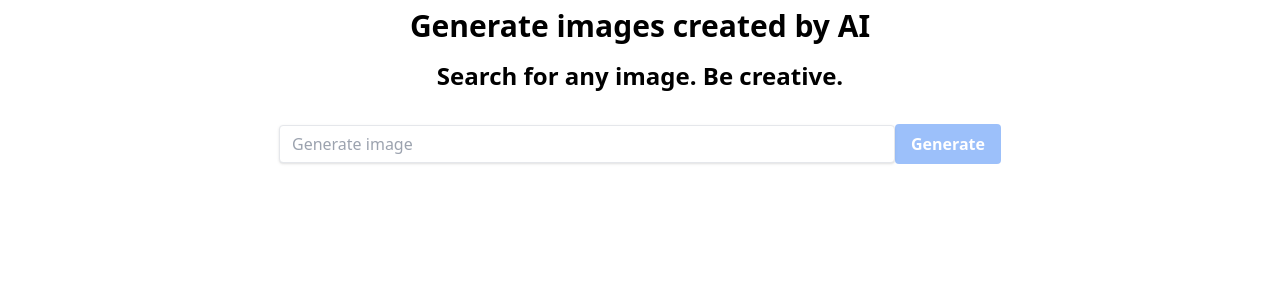
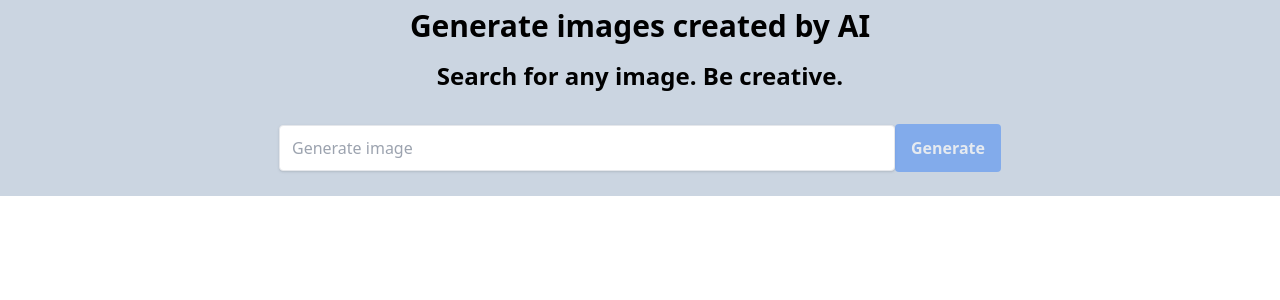
Before and after one commit to Dromediansk/image-ai-generator, a Next.js app: page / in a window 1280 px wide. Shown: the top 300 px of the page. Built offline with nearby package versions, Linux system fonts and the light colour scheme.

Commit message:
minor styling improvements

```diff
--- a/components/Form.jsx
+++ b/components/Form.jsx
@@ -2,10 +2,10 @@ export const emptyFormState = { query: "" };
 
 export const Form = ({ formState, onChange, onSubmit, loading }) => {
   return (
-    <form className="p-2">
+    <form className="p-2 bg-slate-300">
       <div className="text-center p-4">
         <input
-          className="shadow appearance-none border rounded w-6/12 py-2 px-3 text-gray-700 leading-tight focus:outline-slate-400"
+          className="shadow appearance-none border rounded w-6/12 py-3 px-3 text-gray-700 leading-tight focus:outline-slate-400"
           type="text"
           placeholder="Generate image"
           onChange={onChange}
@@ -14,7 +14,7 @@ export const Form = ({ formState, onChange, onSubmit, loading }) => {
         <button
           type="submit"
           onClick={onSubmit}
-          className="bg-blue-500 hover:bg-blue-700 text-white font-bold py-2 px-4 rounded disabled:bg-blue-500 disabled:opacity-50"
+          className="bg-blue-500 hover:bg-blue-700 text-white font-bold py-3 px-4 rounded disabled:bg-blue-500 disabled:opacity-50"
           disabled={!formState.query || loading}
         >
           Generate
--- a/components/Spinner.jsx
+++ b/components/Spinner.jsx
@@ -2,7 +2,7 @@ import React from "react";
 
 const Spinner = () => {
   return (
-    <div className="text-center">
+    <div className="text-center m-4">
       <div role="status">
         <svg
           aria-hidden="true"
--- a/pages/index.js
+++ b/pages/index.js
@@ -51,7 +51,7 @@ export default function Home() {
         <link rel="icon" href="/favicon.ico" />
       </Head>
       <main>
-        <div className="text-center">
+        <div className="text-center bg-slate-300">
           <h1 className="text-3xl font-bold p-2">
             Generate images created by AI
           </h1>
```
